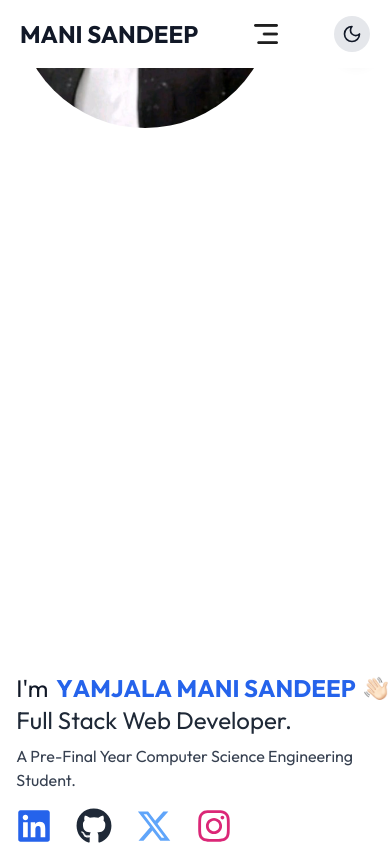
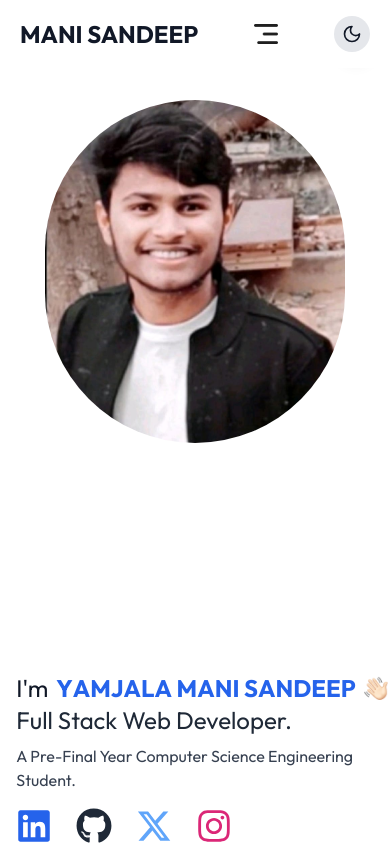
Before and after one commit to yamjalamanisandeep/MY-PORTFOLIO, a Next.js app: page / in a window 390 px wide. Shown: the top 845 px of the page. Built offline with nearby package versions, Linux system fonts and the light colour scheme; a web font is replaced by a local one.

Commit message:
Initial commit

```diff
--- a/app/components/Header.jsx
+++ b/app/components/Header.jsx
@@ -85,17 +85,152 @@ const Header = () => {
       </div>
 
       {/* Right: Profile Image */}
+  {/* Desktop Profile Image */}
+
   <motion.div
-        className="w-400 h-40 md:w-22 md:h-90 lg:w-80 lg:h-94 mr-[100px] mt-[-166px]"
+  className="hidden md:block w-[320px] h-[320px] mr-[100px] mt-[-10px]"  // Changed mt value
   initial={{ opacity: 0, x: 80 }}
   animate={{ opacity: 1, x: 0 }}
   transition={{ duration: 1 }}
 >
-        <Image src={assets.sandypp} alt="Profile Picture" className="rounded-full" />
+  <Image
+    src={assets.sandypp}
+    alt="Profile Picture"
+    className="rounded-full "
+  />
 </motion.div>
+{/* Mobile Profile Image */}
+<motion.div
+  className="block md:hidden w-[300px] h-[300px] mt-[100px]"
+  initial={{ opacity: 0, x: 80 }}
+  animate={{ opacity: 1, x: 0 }}
+  transition={{ duration: 1 }}
+>
+  <Image
+    src={assets.sandypp}
+    alt="Profile Picture"
+    className="rounded-full "
+  />
+</motion.div>
+
+
+
 
     </div>
   );
 };
 
 export default Header;
+
+
+
+
+// import { assets } from "@/assets/assets";
+// import Image from "next/image";
+// import { motion } from "framer-motion";
+// import { FaLinkedin, FaGithub, FaInstagram } from "react-icons/fa";
+// import { FaXTwitter } from "react-icons/fa6";
+// import React from "react";
+
+// const Header = () => {
+//   const name = "YAMJALA MANI SANDEEP";
+//   const nameVariants = {
+//     hidden: { opacity: 0, x: -20 },
+//     visible: (i) => ({
+//       opacity: 1,
+//       x: 0,
+//       transition: { delay: i * 0.05 },
+//     }),
+//   };
+
+//   return (
+//     <div id="home" className="w-11/12 max-w-6xl mx-auto h-screen flex flex-col-reverse md:flex-row items-center justify-between gap-10 dark:bg-darkTheme">
+
+//       {/* Left: Text Content */}
+//       <div className="text-left">
+//         <motion.h3
+//           className="flex items-center gap-2 text-2xl md:text-3xl font-Outfit text-gray-900 dark:text-lightHover"
+//           initial={{ opacity: 0, x: -100 }}
+//           animate={{ opacity: 1, x: 0 }}
+//           transition={{ duration: 0.8 }}
+//         >
+//           I'm
+//           <span className="flex text-blue-600 dark:text-blue-400 font-bold">
+//             {name.split("").map((letter, i) => (
+//               <motion.span
+//                 key={i}
+//                 custom={i}
+//                 variants={nameVariants}
+//                 initial="hidden"
+//                 animate="visible"
+//               >
+//                 {letter === " " ? "\u00A0" : letter}
+//               </motion.span>
+//             ))}
+//           </span>
+//           <Image src={assets.hand_icon} alt="" className="w-6" />
+//         </motion.h3>
+
+//         <motion.h1
+//           className="text-2xl sm:text-4xl lg:text-5xl font-Outfit text-gray-800 dark:text-gray-200"
+//           initial={{ opacity: 0, x: -100 }}
+//           animate={{ opacity: 1, x: 0 }}
+//           transition={{ duration: 0.8, delay: 0.2 }}
+//         >
+//           Full Stack Web Developer.
+//         </motion.h1>
+
+//         <motion.p
+//           className="max-w-xl font-Outfit text-gray-700 dark:text-gray-300 mt-2"
+//           initial={{ opacity: 0, y: 20 }}
+//           animate={{ opacity: 1, y: 0 }}
+//           transition={{ duration: 0.8, delay: 0.4 }}
+//         >
+//           A Pre-Final Year Computer Science Engineering Student.
+//         </motion.p>
+
+//         {/* Social Media Links */}
+//         <motion.div
+//           className="flex gap-6 mt-4 text-2xl"
+//           initial={{ opacity: 0, y: 30 }}
+//           animate={{ opacity: 1, y: 0 }}
+//           transition={{ duration: 0.8, delay: 0.6 }}
+//         >
+//           <a href="https://www.linkedin.com/in/ymanisandeep" target="_blank" rel="noopener noreferrer" className="text-blue-600 hover:text-blue-800 dark:text-blue-400 dark:hover:text-blue-300">
+//             <FaLinkedin size={36} />
+//           </a>
+//           <a href="https://github.com/yamjalamanisandeep" target="_blank" rel="noopener noreferrer" className="text-gray-800 hover:text-gray-600 dark:text-gray-200 dark:hover:text-gray-400">
+//             <FaGithub size={36}/>
+//           </a>
+//           <a href="https://twitter.com/Sandeep25361709" target="_blank" rel="noopener noreferrer" className="text-blue-400 hover:text-blue-600 dark:text-blue-300 dark:hover:text-blue-500">
+//             <FaXTwitter size={36} />
+//           </a>
+//           <a href="https://www.instagram.com/mr__sanddyyy" target="_blank" rel="noopener noreferrer" className="text-pink-600 hover:text-pink-800 dark:text-pink-400 dark:hover:text-pink-300">
+//             <FaInstagram size={36} />
+//           </a>
+//         </motion.div>
+//       </div>
+
+//       {/* Right: Profile Image */}
+//       <motion.div
+//         className="w-full md:w-1/2 lg:w-1/3 flex justify-center md:justify-end mt-8 md:mt-0"
+//         initial={{ opacity: 0, x: 80 }}
+//         animate={{ opacity: 1, x: 0 }}
+//         transition={{ duration: 1 }}
+//       >
+
+//           <Image
+//             src={assets.sandypp}
+//             alt="Profile Picture"
+//             className="w-full h-full object-cover"
+//             width={320} // Set appropriate width
+//             height={320} // Set appropriate height
+//           />
+
+//       </motion.div>
+
+//     </div>
+//   );
+// };
+
+// export default Header;
--- a/next.config.mjs
+++ b/next.config.mjs
@@ -1,4 +1,7 @@
 /** @type {import('next').NextConfig} */
 const nextConfig = {};
 
+
+
+
 export default nextConfig;
```
Also changed, not shown: 1 other file (tests, documents, lock files or other folders). Lines whose indentation alone changed are shown as unchanged.
